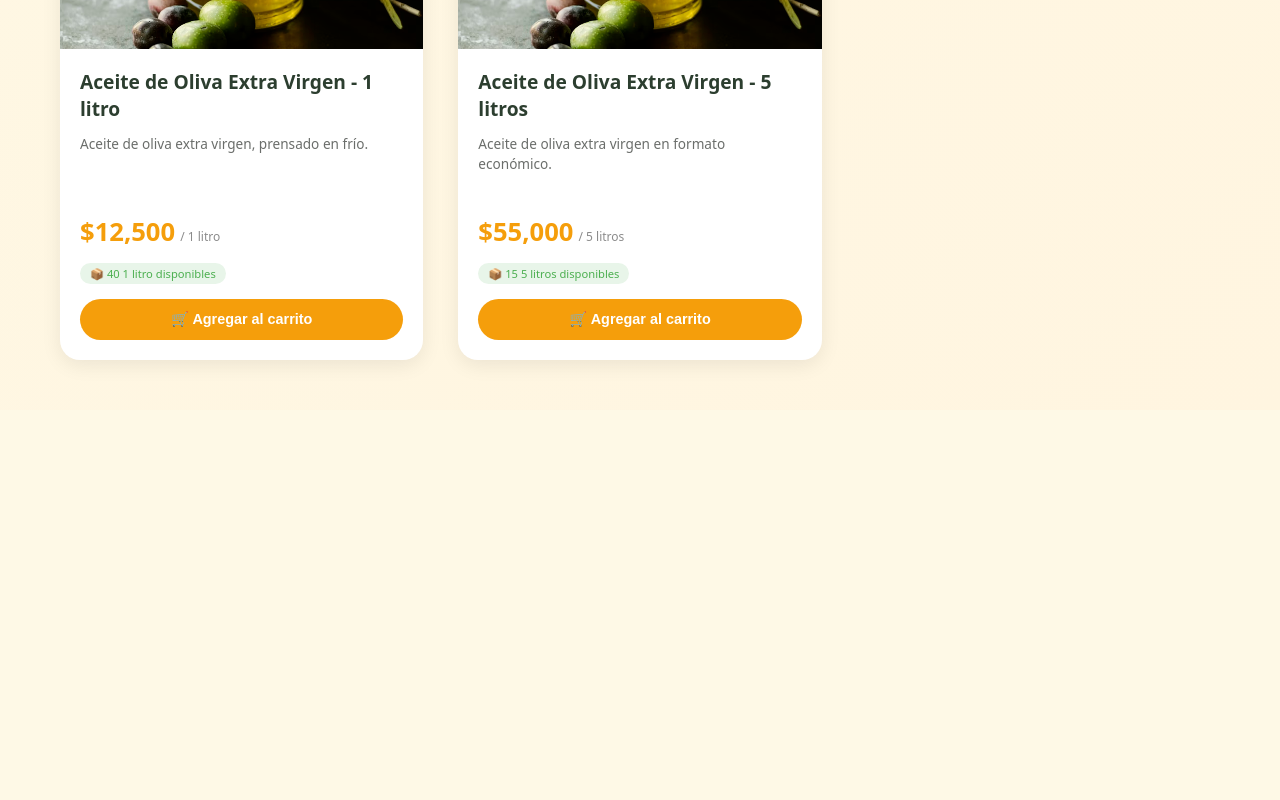
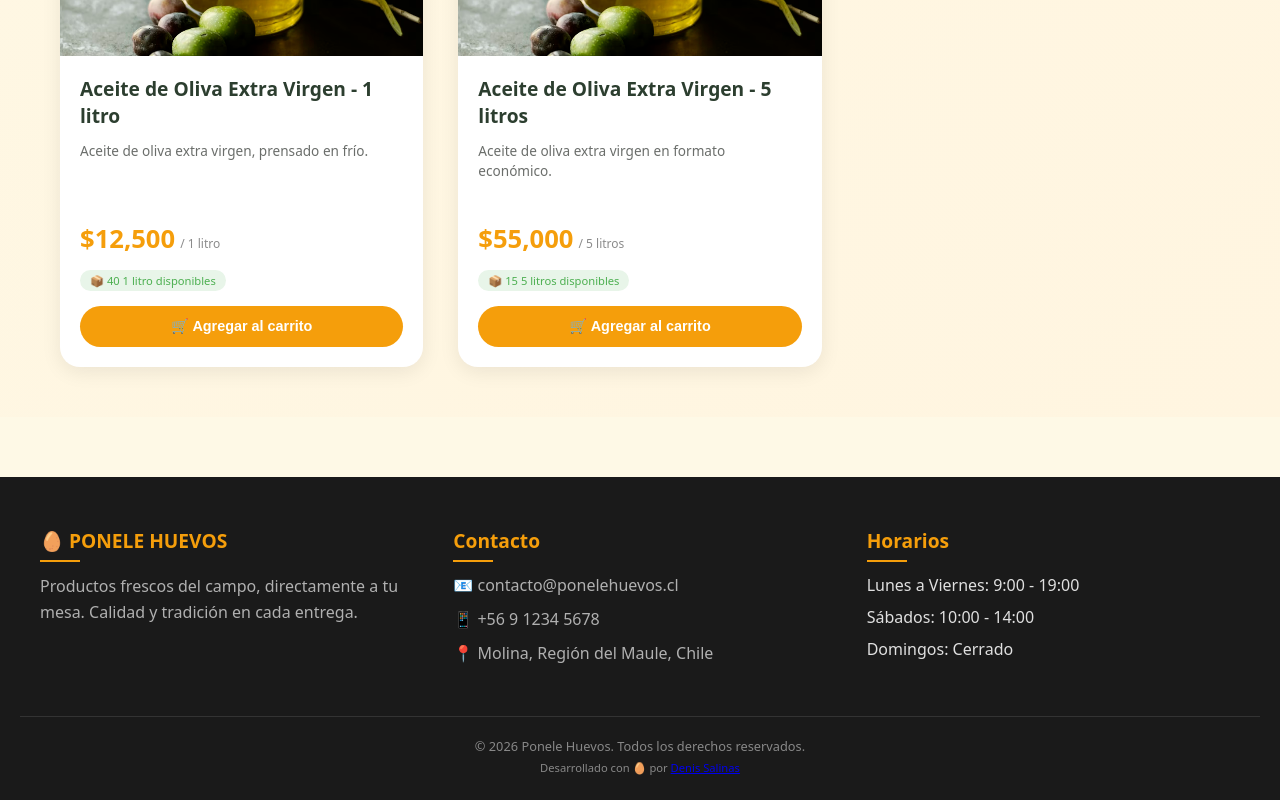
Before and after one commit to HariiSeldonZLV/ponelehuevos3, an Angular app: page / in a window 1280 px wide. Shown: the part 1793-2593 px from the top of the page. Before the commit the page ends 2203 px from the top, so only its background shows below. Built offline with nearby package versions, Linux system fonts and the light colour scheme; no server answers; the database is empty.

Commit message:
feat: footer final con contacto, horarios y enlace a portafolio

```diff
--- a/src/app/app.component.html
+++ b/src/app/app.component.html
@@ -1,2 +1,3 @@
 <router-outlet></router-outlet>
 <app-cart></app-cart>
+<app-footer></app-footer>
--- a/src/app/app.component.ts
+++ b/src/app/app.component.ts
@@ -1,11 +1,12 @@
 import { Component } from '@angular/core';
 import { RouterOutlet } from '@angular/router';
 import { CartComponent } from './components/cart/cart.component';
+import { FooterComponent } from './components/footer/footer.component';
 
 @Component({
   selector: 'app-root',
   standalone: true,
-  imports: [RouterOutlet, CartComponent],
+  imports: [RouterOutlet, CartComponent, FooterComponent],
   templateUrl: './app.component.html',
   styleUrl: './app.component.scss'
 })
--- /dev/null
+++ b/src/app/components/footer/footer.component.html
@@ -0,0 +1,39 @@
+<footer class="footer">
+  <div class="footer-container">
+    <!-- Columna 1: Logo y descripción -->
+    <div class="footer-col">
+      <h3>🥚 PONELE HUEVOS</h3>
+      <p>Productos frescos del campo, directamente a tu mesa. Calidad y tradición en cada entrega.</p>
+    </div>
+
+    <!-- Columna 3: Contacto -->
+    <div class="footer-col">
+      <h3>Contacto</h3>
+      <ul class="contact-info">
+        <li>📧 contacto@ponelehuevos.cl</li>
+        <li>📱 +56 9 1234 5678</li>
+        <li>📍 Molina, Región del Maule, Chile</li>
+      </ul>
+    </div>
+
+    <!-- Columna 4: Horarios -->
+    <div class="footer-col">
+      <h3>Horarios</h3>
+      <ul>
+        <li>Lunes a Viernes: 9:00 - 19:00</li>
+        <li>Sábados: 10:00 - 14:00</li>
+        <li>Domingos: Cerrado</li>
+      </ul>
+    </div>
+  </div>
+
+  <div class="footer-bottom">
+    <p>&copy; {{ anio }} Ponele Huevos. Todos los derechos reservados.</p>
+    <p class="footer-credits">
+  Desarrollado con 🥚 por
+  <a href="https://denissalinas.vercel.app" target="_blank" rel="noopener noreferrer" class="developer-link">
+    Denis Salinas
+  </a>
+</p>
+  </div>
+</footer>
--- /dev/null
+++ b/src/app/components/footer/footer.component.scss
@@ -0,0 +1,95 @@
+.footer {
+  background: #1a1a1a;
+  color: #e0e0e0;
+  padding: 50px 20px 20px;
+  margin-top: 60px;
+  font-family: system-ui, -apple-system, sans-serif;
+
+  .footer-container {
+    max-width: 1200px;
+    margin: 0 auto;
+    display: grid;
+    grid-template-columns: repeat(auto-fit, minmax(250px, 1fr));
+    gap: 40px;
+    margin-bottom: 40px;
+  }
+
+  .footer-col {
+    h3 {
+      color: #f59e0b;
+      font-size: 1.2rem;
+      margin-bottom: 20px;
+      position: relative;
+
+      &::after {
+        content: '';
+        position: absolute;
+        left: 0;
+        bottom: -8px;
+        width: 40px;
+        height: 2px;
+        background: #f59e0b;
+      }
+    }
+
+    ul {
+      list-style: none;
+      padding: 0;
+
+      li {
+        margin-bottom: 10px;
+
+        a {
+          color: #e0e0e0;
+          text-decoration: none;
+          transition: color 0.3s;
+
+          &:hover {
+            color: #f59e0b;
+          }
+        }
+      }
+    }
+
+    p {
+      line-height: 1.6;
+      color: #b0b0b0;
+    }
+
+    .contact-info li {
+      margin-bottom: 12px;
+      color: #b0b0b0;
+    }
+  }
+
+  .footer-bottom {
+    text-align: center;
+    padding-top: 20px;
+    border-top: 1px solid #333;
+
+    p {
+      font-size: 0.8rem;
+      color: #888;
+      margin-bottom: 5px;
+    }
+
+    .footer-credits {
+      font-size: 0.7rem;
+    }
+  }
+}
+
+@media (max-width: 768px) {
+  .footer {
+    .footer-container {
+      grid-template-columns: 1fr;
+      gap: 30px;
+      text-align: center;
+    }
+
+    .footer-col h3::after {
+      left: 50%;
+      transform: translateX(-50%);
+    }
+  }
+}
--- /dev/null
+++ b/src/app/components/footer/footer.component.ts
@@ -0,0 +1,12 @@
+import { Component } from '@angular/core';
+
+@Component({
+  selector: 'app-footer',
+  standalone: true,
+  imports: [],
+  templateUrl: './footer.component.html',
+  styleUrl: './footer.component.scss'
+})
+export class FooterComponent {
+  anio = new Date().getFullYear();
+}
--- a/src/app/components/product-list/product-list.component.scss
+++ b/src/app/components/product-list/product-list.component.scss
@@ -31,14 +31,17 @@
   }
 
   h1 {
-      font-size: 3.5rem;
+    font-family: 'Luckiest Guy', cursive;
+    font-size: 4.5rem;
     margin-bottom: 15px;
-      text-shadow: 2px 2px 4px rgba(0,0,0,0.2);
+    text-shadow: 3px 3px 0 rgba(0,0,0,0.2);
     position: relative;
     z-index: 1;
+    letter-spacing: 2px;
+    font-weight: normal;
 
     @media (max-width: 768px) {
-        font-size: 2rem;
+      font-size: 2.8rem;
     }
   }
 
@@ -47,6 +50,8 @@
     opacity: 0.95;
     position: relative;
     z-index: 1;
+    font-family: 'Playfair Display', serif;
+    font-style: italic;
   }
 }
 
--- a/src/index.html
+++ b/src/index.html
@@ -6,6 +6,8 @@
   <base href="/">
   <meta name="viewport" content="width=device-width, initial-scale=1">
   <link rel="icon" type="image/x-icon" href="favicon.ico">
+  <link href="https://fonts.googleapis.com/css2?family=Lobster&family=Pacifico&display=swap" rel="stylesheet">
+  <link href="https://fonts.googleapis.com/css2?family=Luckiest+Guy&display=swap" rel="stylesheet">
 </head>
 <body>
   <app-root></app-root>
--- a/src/styles.scss
+++ b/src/styles.scss
@@ -8,3 +8,6 @@ body {
   font-family: system-ui, -apple-system, 'Segoe UI', Roboto, sans-serif;
   background: #fef9e6;
 }/* You can add global styles to this file, and also import other style files */
+html {
+  height: 100%;  // 👈 Y ESTO
+}
```
Also changed, not shown: 1 other file (tests, documents, lock files or other folders). Lines whose indentation alone changed are shown as unchanged.
